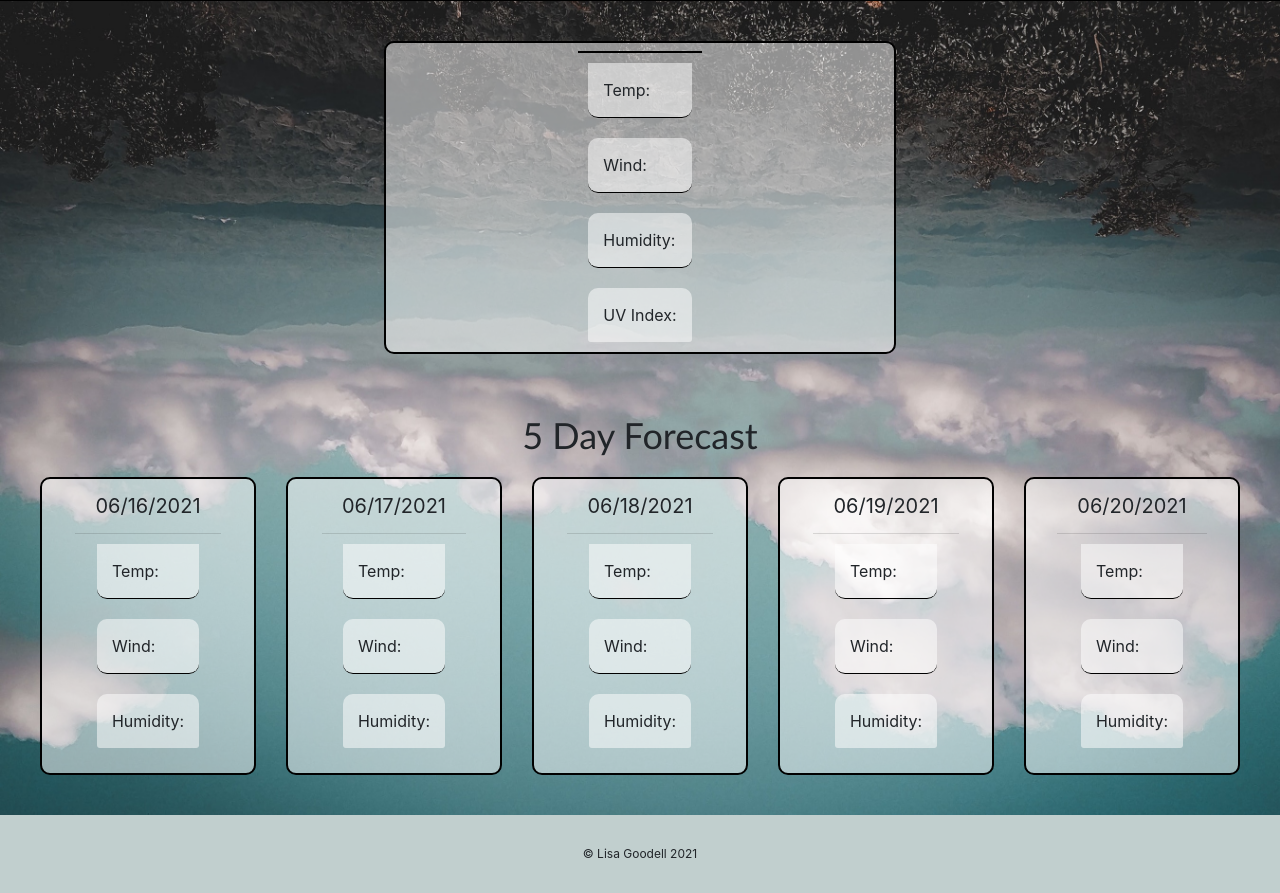
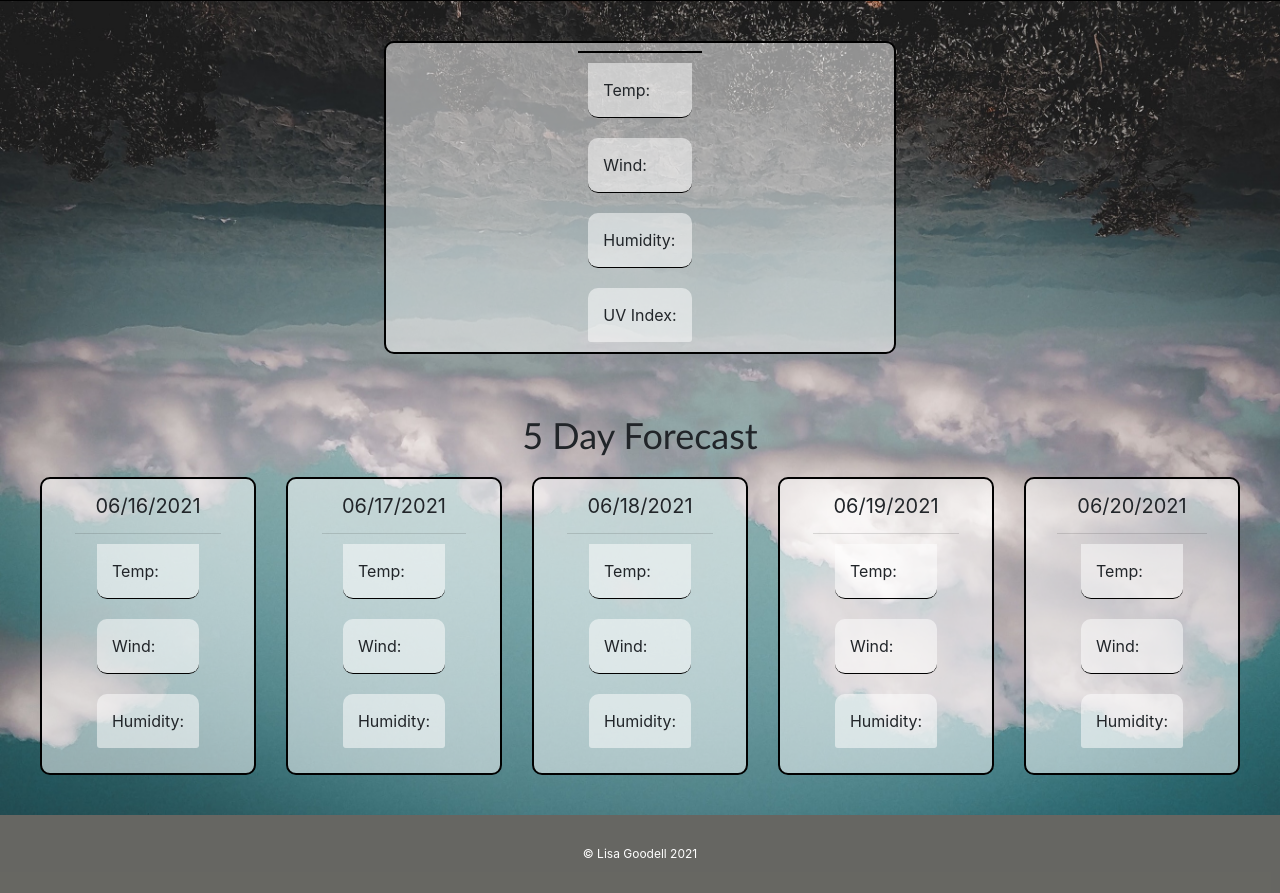
Before and after one commit to robotsinboxes/Tethered-to-the-Weather, a plain HTML site: page index.html in a window 1280 px wide. Shown: the part 399-1292 px from the top of the page. Drawn offline with nearby package versions, Linux system fonts and the light colour scheme.

Commit message:
fully completed app

```diff
--- a/Assets/css/style.css
+++ b/Assets/css/style.css
@@ -118,9 +118,10 @@
 }
 
 .footer {
-    background-color: rgba(82, 120, 117, 0.358);
+    background-color: rgba(24, 24, 17, 0.66);
     padding: 30px;
     margin: 0;
     text-align: center;
     font-size: 12px;
+    color: white;
 }
```
